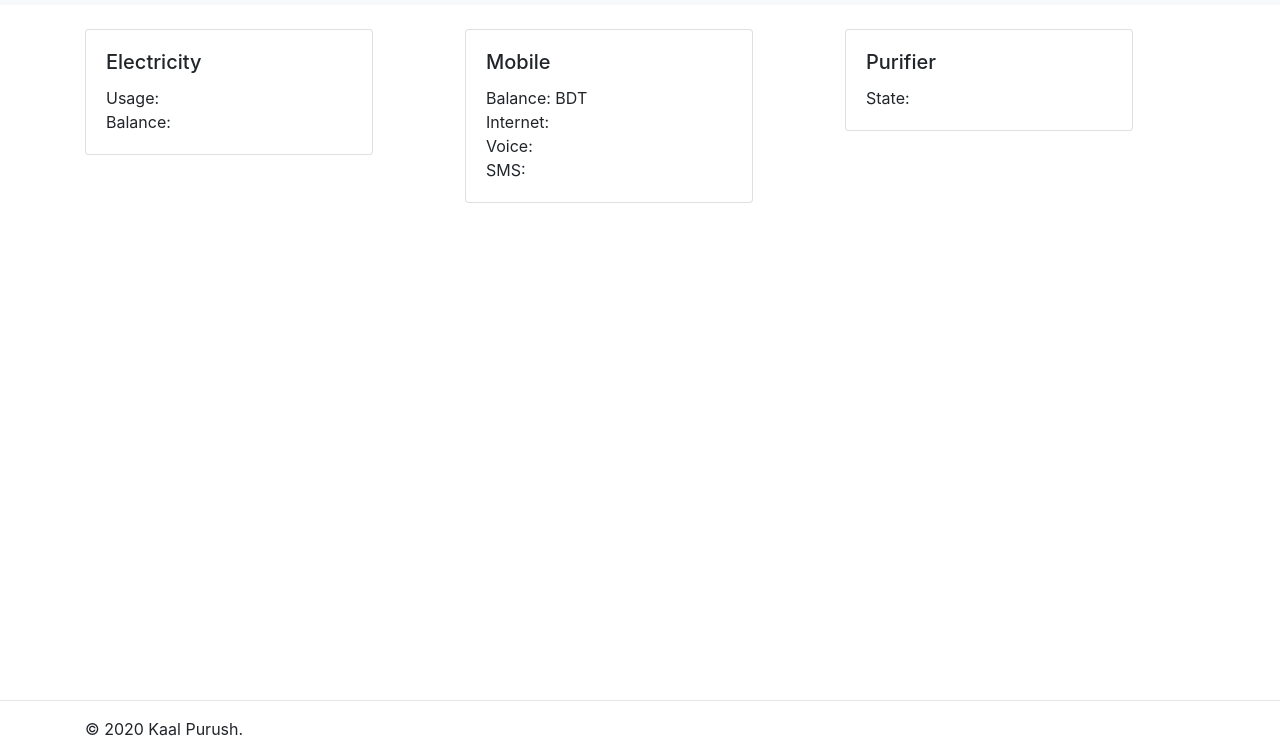
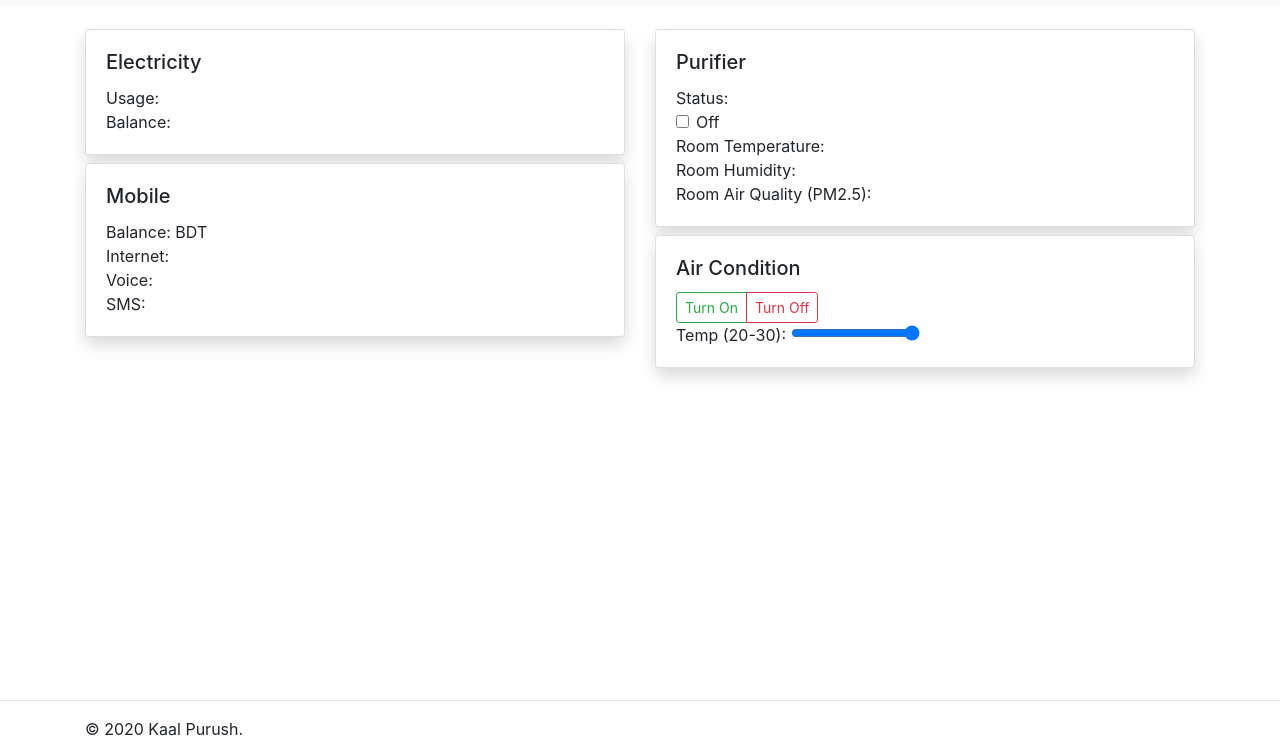
Before and after one commit to kaalpurush/accio, a website: page public/dashboard.html in a window 1280 px wide. Shown: the part 51-800 px from the top of the page. Drawn offline with nearby package versions, Linux system fonts and the light colour scheme.

Commit message:
cleanups

```diff
--- a/package.json
+++ b/package.json
@@ -27,6 +27,7 @@
   "devDependencies": {
     "@types/express": "^4.17.3",
     "@types/node": "^13.9.3",
+    "@types/node-schedule": "^1.3.0",
     "ts-node-dev": "^1.0.0-pre.61",
     "tslint": "^5.16.0",
     "typescript": "^3.9.7"
--- a/public/dashboard.html
+++ b/public/dashboard.html
@@ -35,23 +35,25 @@
   <main class="flex-grow-1 py-4" role="main">
     <div class="container">
       <div class="row">
-        <div class="col-sm" @mouseenter.once="
+
+        <div class="col-lg-6">
+          <div class="card shadow mb-2" @mouseenter.once="
           fetch('/kommand?device=energy&state=status')
               .then(response => response.json())
               .then(json => {
-                $refs.energy_usage.innerHTML = json.data.CurrentConsumption;
-                $refs.energy_balance.innerHTML = json.data.RemainingBalance;
+                $refs.energy_usage.innerHTML = parseInt(json.data.CurrentConsumptions.amount, 10)+' BDT on '+ json.data.CurrentConsumptions.date;
+                $refs.energy_balance.innerHTML = parseInt(json.data.RemainingBalances.amount, 10)+' BDT on '+ json.data.RemainingBalances.date;
               })
         ">
-          <div class="card" style="width: 18rem;">
             <div class="card-body">
               <h5 class="card-title">Electricity</h5>
               Usage: <span x-ref="energy_usage"></span><br />
               Balance: <span x-ref="energy_balance"></span><br />
             </div>
           </div>
-        </div>
-        <div class="col-sm" @mouseenter.once="
+
+
+          <div class="card shadow mb-2" @mouseenter.once="
           fetch('/kommand?device=mobile&state=status')
               .then(response => response.json())
               .then(json => {
@@ -61,7 +63,6 @@
                 $refs.mobile_balance_sms.innerHTML = json.sms.value;
               })
         ">
-          <div class="card" style="width: 18rem;">
             <div class="card-body">
               <h5 class="card-title">Mobile</h5>
               Balance: <span x-ref="mobile_balance"></span> BDT<br />
@@ -71,19 +72,54 @@
             </div>
           </div>
         </div>
-        <div class="col-sm" @mouseenter.once="
+        <div class="col-lg-6">
+          <div class="card shadow mb-2" x-data="{ open: false, init: false }" x-init="
+          $watch('open', value =>{
+            if(init){
+              fetch('/kommand?device=purifier&state='+(value?'on':'off'));
+            }
+          });
+          " @mouseenter.once="
             fetch('/kommand?device=purifier&state=status')
-              .then(response => response.json())
+                .then(response => {
+                  if (!response.ok) {
+                    throw Error(response.statusText);
+                  }
+                  return response.json()
+                })
                 .then(json => {
-                $refs.purifier_state.innerHTML = json.state;
+                  open=json.status;
+                  init=true;
+                  //$refs.purifier_status.innerHTML = json.status?'On' : 'Off';
+                  $refs.purifier_temperature.innerHTML = json.temperature.toFixed()+'°C';
+                  $refs.purifier_humidity.innerHTML = json.humidity+'%';
+                  $refs.purifier_pm2_5.innerHTML = json.pm2_5;
                 })
+                .catch((e)=>{
+                    console.error('api failed!');
+                });
           ">
-          <div class="card" style="width: 18rem;">
             <div class="card-body">
               <h5 class="card-title">Purifier</h5>
-              State: <span x-ref="purifier_state"></span><br />
+              Status:
+              <div class="form-check">
+                <input x-model="open" class="form-check-input" type="checkbox">
+                <label class="form-check-label" x-text="open?'On':'Off'"></label>
+              </div>
+              Room Temperature: <span x-ref="purifier_temperature"></span><br />
+              Room Humidity: <span x-ref="purifier_humidity"></span><br />
+              Room Air Quality (PM2.5): <span x-ref="purifier_pm2_5"></span><br />
             </div>
           </div>
+
+          <div class="card shadow mb-2">
+            <div class="card-body">
+              <h5 class="card-title">Air Condition</h5>
+              <div class="btn-group">
+                <button class="btn btn-outline-success btn-sm">Turn On</button>
+                <button class="btn btn-outline-danger btn-sm">Turn Off</button>
+              </div><br />
+              Temp (20-30): <input class="border-0" type="range" min="20" max="30" value="30" />
             </div>
           </div>
         </div>
```
Also changed, not shown: src/index.ts (+52 -41 lines). Lines whose indentation alone changed are shown as unchanged.
